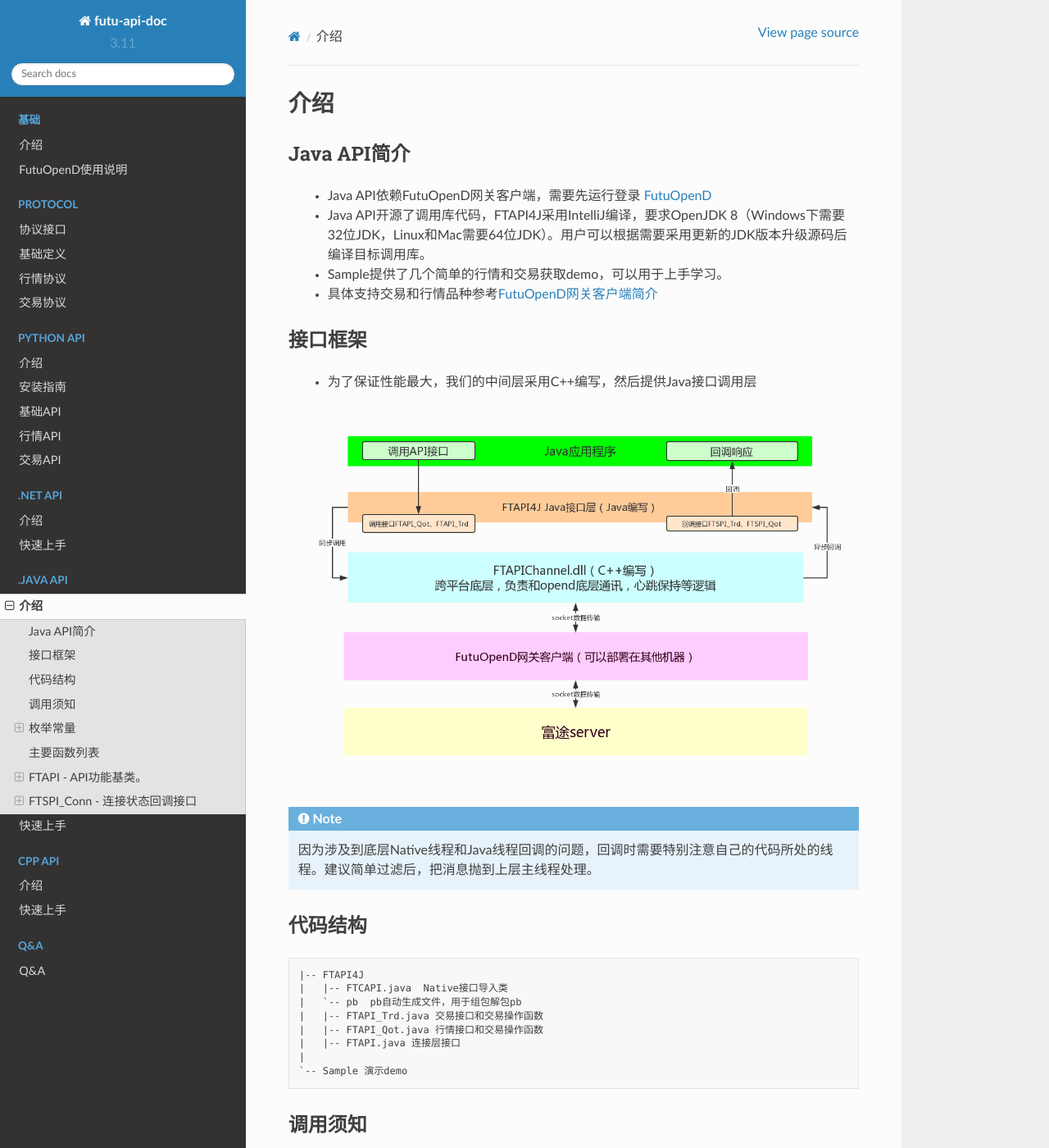
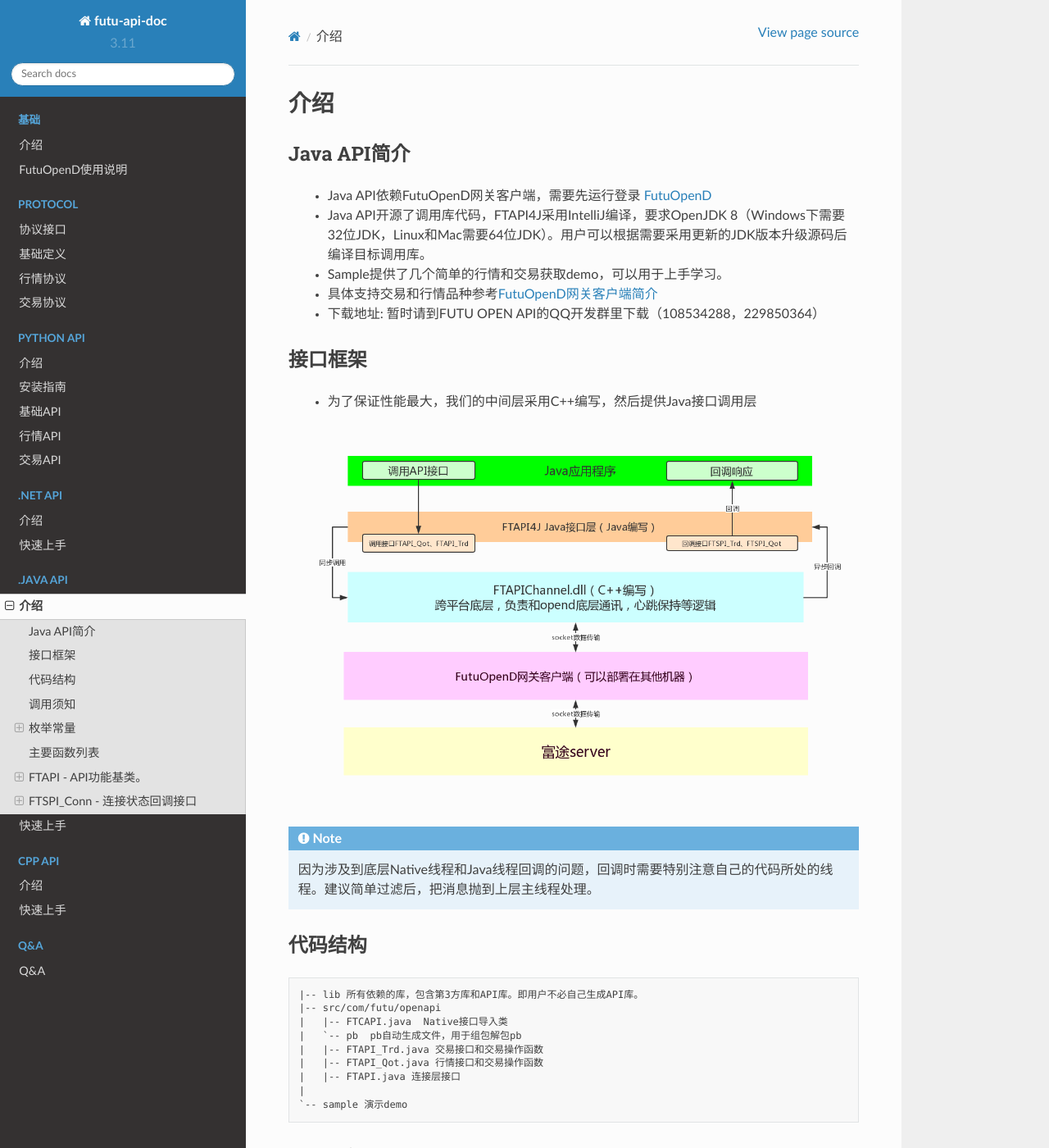
Before and after one commit to FutunnOpen/futu-api-doc, a Sphinx documentation site: the page built from doc_maker/source/java/intro.rst, in a window 1280 px wide and 1400 px high. Shown: the whole window at 82% size. Built offline with Sphinx 7.4.7 and the Read the Docs theme 2.0.0, drawn with Linux system fonts in a browser that asks for light colours.

Commit message:
补充cpp/c#/java下载说明

```diff
--- a/doc_maker/source/cpp/intro.rst
+++ b/doc_maker/source/cpp/intro.rst
@@ -19,6 +19,8 @@ Cpp API简介
   * Sample提供了几个简单的行情和交易获取demo，可以用于上手学习。
 
   * 具体支持交易和行情品种参考\ `FutuOpenD网关客户端简介 <../intro/intro.html>`_
+
+  * 下载地址: 暂时请到FUTU OPEN API的QQ开发群里下载（108534288，229850364）
 
 接口框架
 -------------
--- a/doc_maker/source/java/intro.rst
+++ b/doc_maker/source/java/intro.rst
@@ -22,6 +22,8 @@ Java API简介
 
   * 具体支持交易和行情品种参考\ `FutuOpenD网关客户端简介 <../intro/intro.html>`_
 
+  * 下载地址: 暂时请到FUTU OPEN API的QQ开发群里下载（108534288，229850364）
+
 接口框架
 -------------
  * 为了保证性能最大，我们的中间层采用C++编写，然后提供Java接口调用层
@@ -36,14 +38,15 @@ Java API简介
 
 .. code-block:: text
 
-	|-- FTAPI4J
+	|-- lib 所有依赖的库，包含第3方库和API库。即用户不必自己生成API库。
+	|-- src/com/futu/openapi
 	|   |-- FTCAPI.java  Native接口导入类
 	|   `-- pb  pb自动生成文件，用于组包解包pb
 	|   |-- FTAPI_Trd.java 交易接口和交易操作函数
 	|   |-- FTAPI_Qot.java 行情接口和交易操作函数
 	|   |-- FTAPI.java 连接层接口
 	|
-	`-- Sample 演示demo
+	`-- sample 演示demo
 
 调用须知
 -------------
--- a/doc_maker/source/net/intro.rst
+++ b/doc_maker/source/net/intro.rst
@@ -22,6 +22,8 @@
 
   * 具体支持交易和行情品种参考\ `FutuOpenD网关客户端简介 <../intro/intro.html>`_
 
+  * 下载地址: 暂时请到FUTU OPEN API的QQ开发群里下载（108534288，229850364）
+
 接口框架
 -------------
  * 为了保证性能最大，我们的中间层采用C++编写，然后提供C#接口调用层
@@ -37,8 +39,9 @@
 .. code-block:: text
 
 	|-- FTAPI4Net
+	|   |-- lib 所有依赖的库，包含第3方库和API库。即用户不必自己生成API库。
 	|   |-- FTCAPI.cs  Native接口导入类
-	|   `-- pb  pb自动生成文件，用于组包解包pb
+	|   |-- pb  pb自动生成文件，用于组包解包pb
 	|   |-- FTAPI_Trd.cs 交易接口和交易操作函数
 	|   |-- FTAPI_Qot.cs 行情接口和交易操作函数
 	|   |-- FTAPI.cs 连接层接口
```
